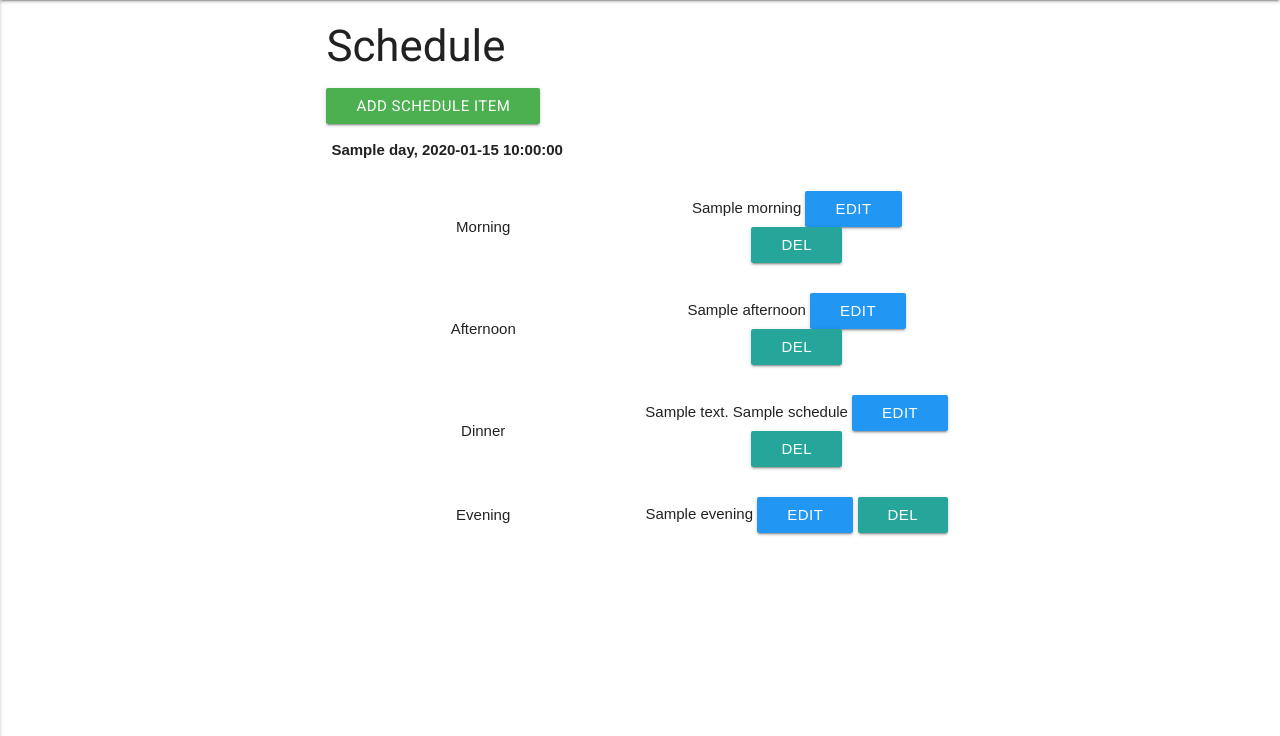
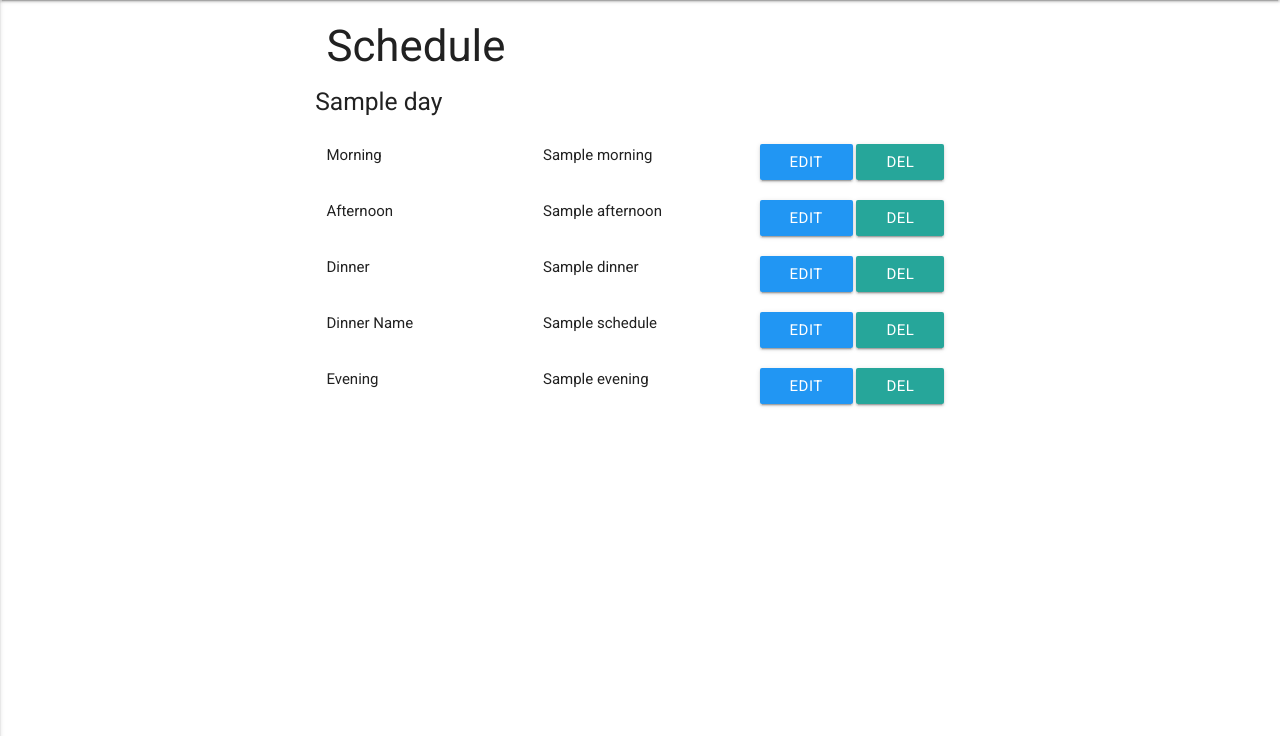
Before and after one commit to PWashburn55/ReunionPlanner, a Flask app: page /get_schedule in a window 1280 px wide. Shown: the part 64-800 px from the top of the page. Run offline with Flask 2, Linux system fonts and the light colour scheme; a database or web service that is not in the repository returns one stand-in record (values such as "Sample title"); some libraries are stand-ins or nearby versions.

Commit message:
changed formatting of schedule.html

```diff
--- a/app.py
+++ b/app.py
@@ -106,8 +106,8 @@ def update_item(item_id):
                         'morning': request.form.get('morning'),
                         'afternoon': request.form.get('afternoon'),
                         'dinner': request.form.get('dinner'),
+                        'dinner_name': request.form.get('dinner_name'),
                         'evening': request.form.get('evening'),
-                        'notes': request.form.get('notes')
                     })
     return redirect(url_for('get_schedule'))
 
--- a/static/css/style.css
+++ b/static/css/style.css
@@ -77,7 +77,7 @@
      background-size: cover;
      min-height: 240px;
      /*width: 100%;*/
-     max-width: 100% ;
+     max-width: 100% ; !important
      height: auto;
      transition: all .5s ease-in-out;
      -moz-transition: all .5s ease-in-out;
--- a/templates/editschedule.html
+++ b/templates/editschedule.html
@@ -8,7 +8,7 @@
                 <div class="input-field col s12">
                     <i class="material-icons prefix">poll</i>
                     <select id="item" name="day">
-                  <option value="" disabled selected>Choose Day</option>
+                  <option value="" disabled selected>Select Day</option>
                   {% for day in schedule %}
                       <option value="{{day.day}}">{{day.day}}</option>
                   {% endfor %}
--- a/templates/home.html
+++ b/templates/home.html
@@ -2,7 +2,7 @@
 
     <section>
     <h5>Destination: Niagara Falls</h5>
-    <div class="container-fluid niagara-falls"> </div>
+    <div class="niagara-falls"> </div>
     </section>
     <section>
     <h5>Map of Niagara Falls, Ontario, Canada</h5>
--- a/templates/schedule.html
+++ b/templates/schedule.html
@@ -1,64 +1,93 @@
-{% extends 'base.html' %}
-{% block content %}
-
-<!--code from codepen.io, task manager project & stack overflow-->
+{% extends 'base.html'%} {% block content %}
 <div class="container">
 <h3>Schedule</h3>
-<div>
+    <!--<div>
     <a href="{{url_for('add_item', item_id=item._id)}}" class="waves-effect waves-light btn btn_small green">Add Schedule Item</a>
     <i class="material-icons right"></i>
+    </div>-->
+    <ul>
+        {% for item in schedule %}
+        <li>
+            <div class="row">
+            <h5>  <span>{{item.day}}</span></h5>
             </div>
- {% for item in schedule %}
-<table>
-      <tr class="col s12 m6 l1">
-      <th>
-        <span>{{item.day}}, </span>
-        <span> {{item.date}}</span>
-      </th>
-      </tr>
-      <tr>
-      <td class="morning"><span>Morning</span></td>
-      <td><span>
+
+            <div class="row">
+            <div class="col s4 m4">
+            <span>Morning</span>
+            </div>
+            <div class="col s4 m4">
             {{item.morning}}
-      </span>
+            </div>
+            <div class="col s4 m4">
+            <i class="material-icons right"></i>
             <a href="{{url_for('edit_item', item_id=item._id)}}" class="waves-effect waves-light btn btn_small blue">Edit</a>
             <i class="material-icons right"></i>
             <a href="{{url_for('delete_item', item_id=item._id)}}" class="waves-effect waves-light btn btn_small">Del</a>
-      </td>
-      </tr>
-      <tr class="col s12 m6 l1">
-      <td class="afternoon"><span>Afternoon</span></td>
-      <td><span>
+            </div>
+            </div>
+
+            <div class="row">
+            <div class="col s4 m4">
+            <span>Afternoon</span>
+            </div>
+            <div class="col s4 m4">
             {{item.afternoon}}
-      </span>
+            </div>
+            <div class="col s4 m4">
+            <i class="material-icons right"></i>
             <a href="{{url_for('edit_item', item_id=item._id)}}" class="waves-effect waves-light btn btn_small blue">Edit</a>
             <i class="material-icons right"></i>
             <a href="{{url_for('delete_item', item_id=item._id)}}" class="waves-effect waves-light btn btn_small">Del</a>
-      </td>
-      </tr>
-      <tr class="col s12 m6 l1">
-      <td class="dinner"><span>Dinner</span></td>
-      <td><span>
-        {{item.dinner_description}}
-         {{item.dinner_name}}
-      </span>
+            </div>
+            </div>
+
+            <div class="row">
+            <div class="col s4 m4">
+            <span>Dinner</span>
+            </div>
+            <div class="col s4 m4">
+            {{item.dinner}}
+            </div>
+            <div class="col s4">
+            <i class="material-icons right"></i>
             <a href="{{url_for('edit_item', item_id=item._id)}}" class="waves-effect waves-light btn btn_small blue">Edit</a>
             <i class="material-icons right"></i>
             <a href="{{url_for('delete_item', item_id=item._id)}}" class="waves-effect waves-light btn btn_small">Del</a>
-       </td>
-      </tr>
-      <tr class="col s12 m6 l1">
-      <td class="evening"><span>Evening</span></td>
-      <td><span>
-        {{item.evening}}
-      </span>
+            </div>
+            </div>
+
+            <div class="row">
+            <div class="col s4 m4">
+            <span>Dinner Name</span>
+            </div>
+            <div class="col s4 m4">
+            {{item.dinner_name}}
+            </div>
+            <div class="col s4">
+            <i class="material-icons right"></i>
             <a href="{{url_for('edit_item', item_id=item._id)}}" class="waves-effect waves-light btn btn_small blue">Edit</a>
             <i class="material-icons right"></i>
             <a href="{{url_for('delete_item', item_id=item._id)}}" class="waves-effect waves-light btn btn_small">Del</a>
-      </td>
-      </tr>
-</table>
+            </div>
+            </div>
 
+            <div class="row">
+            <div class="col s4 m4">
+            <span>Evening</span>
+            </div>
+            <div class="col s4 m4">
+            {{item.evening}}
+            </div>
+            <div class="col s4 m4">
+            <i class="material-icons right"></i>
+            <a href="{{url_for('edit_item', item_id=item._id)}}" class="waves-effect waves-light btn btn_small blue">Edit</a>
+            <i class="material-icons right"></i>
+            <a href="{{url_for('delete_item', item_id=item._id)}}" class="waves-effect waves-light btn btn_small">Del</a>
+            </div>
+            </div>
+        </li>
         {% endfor %}
-
+    </ul>
+</div>
 {% endblock %}
```
Also changed, not shown: templates/schedule_orig.html (added, +64 -0 lines), templates/list_expenses.html (added), templates/list_people.html (added). Lines whose indentation alone changed are shown as unchanged.
